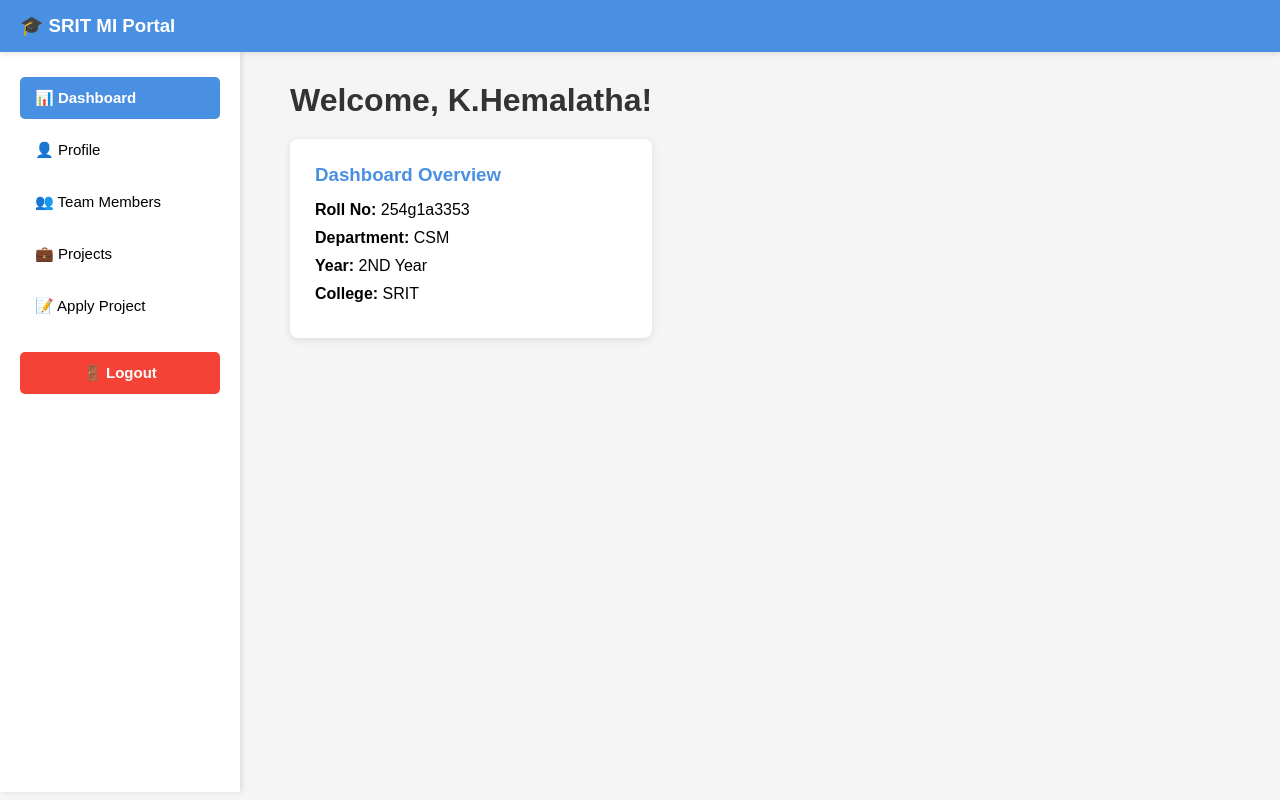
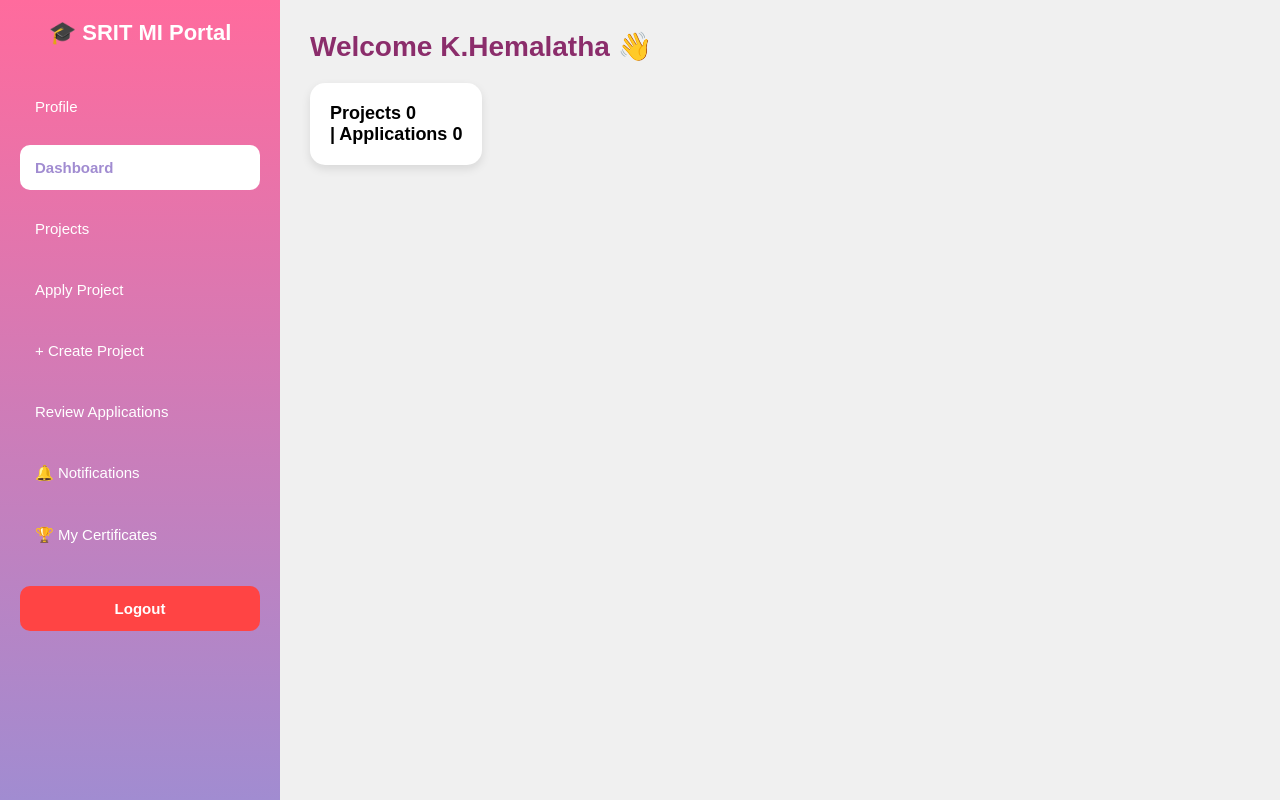
Before and after one commit to kavadihemalatha0317/srit-mi-portal, a Next.js app: page /dashboard in a window 1280 px wide. Built offline with nearby package versions, Linux system fonts and the light colour scheme.

Commit message:
Update dashboard.jsx

```diff
--- a/pages/dashboard.jsx
+++ b/pages/dashboard.jsx
@@ -4,35 +4,65 @@ import { useRouter } from "next/router";
 export default function Dashboard() {
   const [page, setPage] = useState("dashboard");
   const [user, setUser] = useState({});
+  const [projects, setProjects] = useState([]);
+  const [applications, setApplications] = useState([]);
+  const [notifications, setNotifications] = useState([]);
   const [menuOpen, setMenuOpen] = useState(false);
-  const [team, setTeam] = useState([]);
   const router = useRouter();
 
+  // TEAM DATABASE
+  const TEAM_DB = [
+    {id:1, name:"K.Hemalatha", roll:"254g1a3353", dept:"CSM", role:"Project Manager", year:"2ND Year", college:"SRIT", email:"254g1a3353@srit.ac.in"},
+    {id:2, name:"M.Hemalatha", roll:"254g1a3354", dept:"CSM", role:"Frontend Developer", year:"2ND Year", college:"SRIT", email:"254g1a3354@srit.ac.in"},
+    {id:3, name:"M.Jasmitha", roll:"254g1a3359", dept:"CSM", role:"Backend Developer", year:"2ND Year", college:"SRIT", email:"254g1a3359@srit.ac.in"}
+  ];
+
   useEffect(() => {
-    // Current user data
     const roll = localStorage.getItem("currentUser");
-    const defaultUser = {
-      name:"K.Hemalatha",
-      roll:"254g1a3353",
-      dept:"CSM",
-      year:"2ND Year",
-      college:"SRIT",
-      email:"254g1a3353@srit.ac.in"
-    };
-    const data = JSON.parse(localStorage.getItem(roll+"_data")) || defaultUser;
-    setUser(data);
+    const userData = TEAM_DB.find(u => u.roll.toLowerCase() === roll?.toLowerCase()) || TEAM_DB[0];
+    setUser(userData);
 
-    // TEAM DB - 3 MEMBERS
-    const teamDB = [
-      {id:1, name:"K.Hemalatha", roll:"254G1A3353", dept:"CSM", role:"Project Manager", year:"2ND Year", email:"254g1a3353@srit.ac.in", img:"👩‍💼"},
-      {id:2, name:"M.Hemalatha", roll:"254G1A3354", dept:"CSM", role:"Frontend Developer", year:"2ND Year", email:"254g1a3354@srit.ac.in", img:"👩‍💻"},
-      {id:3, name:"M.Jasmitha", roll:"254G1A3359", dept:"CSM", role:"Backend Developer", year:"2ND Year", email:"254g1a3359@srit.ac.in", img:"👩‍💻"}
-    ];
-    if(!localStorage.getItem("team_db")) {
-      localStorage.setItem("team_db", JSON.stringify(teamDB));
+    // Load data from localStorage
+    setProjects(JSON.parse(localStorage.getItem("projects_db") || "[]"));
+    setApplications(JSON.parse(localStorage.getItem("applications_db") || "[]"));
+    setNotifications(JSON.parse(localStorage.getItem("notifications_db") || "[]"));
+  },[])
+
+  // CREATE PROJECT
+  const [newProject, setNewProject] = useState({title:"", desc:"", skills:""});
+  const createProject = () => {
+    const project = {...newProject, id:Date.now(), createdBy:user.roll, status:"open"};
+    const updated = [...projects, project];
+    setProjects(updated);
+    localStorage.setItem("projects_db", JSON.stringify(updated));
+    setNewProject({title:"", desc:"", skills:""});
+    alert("Project Created!");
   }
-    setTeam(JSON.parse(localStorage.getItem("team_db")));
-  },[])
+
+  // APPLY PROJECT
+  const [applyData, setApplyData] = useState({projectId:"", reason:""});
+  const applyProject = () => {
+    const app = {...applyData, id:Date.now(), studentRoll:user.roll, studentName:user.name, status:"pending"};
+    const updated = [...applications, app];
+    setApplications(updated);
+    localStorage.setItem("applications_db", JSON.stringify(updated));
+    setApplyData({projectId:"", reason:""});
+    alert("Applied Successfully!");
+  }
+
+  // GENERATE CERTIFICATE
+  const generateCertificate = () => {
+    const cert = `------------------------------------
+        SRIT MI PORTAL - CERTIFICATE
+
+This is to certify that
+${user.name}
+Roll No: ${user.roll}
+has successfully completed the project.
+Date: ${new Date().toLocaleDateString()}
+------------------------------------`;
+    alert(cert);
+  }
 
   const handleLogout = () => {
     localStorage.removeItem("currentUser");
@@ -40,128 +70,110 @@ export default function Dashboard() {
   }
 
   const menuItems = [
-    {id:"dashboard", name:"📊 Dashboard"},
-    {id:"profile", name:"👤 Profile"},
-    {id:"team", name:"👥 Team Members"},
-    {id:"projects", name:"💼 Projects"},
-    {id:"apply", name:"📝 Apply Project"},
+    {id:"profile", name:"Profile"},
+    {id:"dashboard", name:"Dashboard"},
+    {id:"projects", name:"Projects"},
+    {id:"apply", name:"Apply Project"},
+    {id:"create", name:"+ Create Project"},
+    {id:"review", name:"Review Applications"},
+    {id:"notifications", name:"🔔 Notifications"},
+    {id:"certificate", name:"🏆 My Certificates"},
   ]
+
+  const myProjects = projects.filter(p => p.createdBy === user.roll).length;
+  const myApplications = applications.filter(a => a.studentRoll === user.roll).length;
 
   return (
     <div>
       <style>{`
-        * { margin:0; padding:0; box-sizing:border-box; }
-        body { font-family: Arial, sans-serif; background:#f5f5f5; }
+        * { margin:0; padding:0; box-sizing:border-box; font-family: Arial, sans-serif; }
+        body { background:#f0f0f0; }
 
-        .header {
-          background:#4A90E2;
-          color:white;
-          padding:15px 20px;
-          display:flex;
-          justify-content:space-between;
-          align-items:center;
-          position:sticky;
-          top:0;
-          z-index:100;
-          box-shadow:0 2px 5px rgba(0,0,0,0.1);
-        }
+       .container { display:flex; min-height:100vh; }
 
        .sidebar {
-          width:240px;
-          background:white;
-          height:calc(100vh - 60px);
+          width:280px;
+          background: linear-gradient(180deg, #FF6B9D 0%, #A18CD1 100%);
+          color:white;
+          padding:20px;
           position:fixed;
-          padding:20px;
-          box-shadow:2px 0 5px rgba(0,0,0,0.1);
+          height:100vh;
           overflow-y:auto;
         }
 
+       .logo { font-size:22px; font-weight:bold; margin-bottom:30px; text-align:center; }
+
        .sidebar-btn {
           width:100%;
-          padding:12px 15px;
-          margin:5px 0;
+          padding:14px 15px;
+          margin:8px 0;
           border:none;
-          background:none;
+          background:transparent;
+          color:white;
           text-align:left;
           cursor:pointer;
           font-size:15px;
-          border-radius:5px;
-          transition:0.2s;
+          border-radius:10px;
+          transition:0.3s;
         }
 
-        .sidebar-btn:hover { background:#E3F2FD; }
-        .sidebar-btn.active { background:#4A90E2; color:white; font-weight:bold; }
-
-        .main { margin-left:260px; padding:30px; }
-
-        .card {
-          background:white;
-          padding:25px;
-          border-radius:8px;
-          margin-bottom:20px;
-          box-shadow:0 2px 8px rgba(0,0,0,0.1);
-        }
-
-        .team-grid {
-          display:grid;
-          grid-template-columns:repeat(auto-fit, minmax(280px, 1fr));
-          gap:20px;
-        }
-
-        .team-card {
-          background:white;
-          padding:25px;
-          border-radius:8px;
-          text-align:center;
-          box-shadow:0 2px 8px rgba(0,0,0,0.1);
-          border-top:4px solid #4A90E2;
-        }
+       .sidebar-btn:hover { background:rgba(255,255,255,0.2); }
+       .sidebar-btn.active { background:white; color:#A18CD1; font-weight:bold; }
 
        .logout-btn {
           width:100%;
-          padding:12px;
+          padding:14px;
           margin-top:20px;
-          background:#f44336;
+          background:#ff4444;
           color:white;
           border:none;
-          border-radius:5px;
+          border-radius:10px;
           cursor:pointer;
           font-size:15px;
           font-weight:bold;
         }
 
-        .logout-btn:hover { background:#d32f2f; }
+       .main { margin-left:280px; padding:30px; flex:1; }
 
-        .hamburger {
-          display:none;
-          font-size:24px;
-          background:none;
-          border:none;
-          color:white;
-          cursor:pointer;
+       .welcome { font-size:28px; font-weight:bold; color:#8B2D6B; margin-bottom:20px; }
+
+       .stats-card {
+          background:white;
+          padding:20px;
+          border-radius:15px;
+          display:inline-block;
+          box-shadow:0 4px 10px rgba(0,0,0,0.1);
         }
 
+       .card {
+          background:white;
+          padding:25px;
+          border-radius:15px;
+          margin-bottom:20px;
+          box-shadow:0 4px 10px rgba(0,0,0,0.1);
+        }
+
+       .input { width:100%; padding:12px; margin:10px 0; border:1px solid #ddd; border-radius:8px; }
+       .btn { padding:12px 25px; background:#A18CD1; color:white; border:none; border-radius:8px; cursor:pointer; font-weight:bold; }
+       .btn:hover { background:#8B7AC6; }
+
+       .project-item { border:1px solid #ddd; padding:15px; border-radius:10px; margin:10px 0; }
+
+       .hamburger { display:none; position:fixed; top:15px; right:15px; z-index:999; background:#A18CD1; color:white; border:none; padding:10px 15px; border-radius:5px; }
+
         @media (max-width: 768px) {
-          .sidebar {
-            display: ${menuOpen ? 'block' : 'none'};
-            width:100%;
-            height:auto;
-            position:relative;
-          }
+         .sidebar { display: ${menuOpen? 'block' : 'none'}; width:100%; position:relative; height:auto; }
          .main { margin-left:0; padding:15px; }
          .hamburger { display:block; }
         }
       `}</style>
 
-      {/* HEADER */}
-      <div className="header">
-        <h3>🎓 SRIT MI Portal</h3>
       <button className="hamburger" onClick={()=>setMenuOpen(!menuOpen)}>☰</button>
-      </div>
 
-      <div style={{display:"flex"}}>
+      <div className="container">
         {/* SIDEBAR */}
         <div className="sidebar">
+          <div className="logo">🎓 SRIT MI Portal</div>
           {menuItems.map(item => (
             <button
               key={item.id}
@@ -171,78 +183,106 @@ export default function Dashboard() {
               {item.name}
             </button>
           ))}
-          <button onClick={handleLogout} className="logout-btn">
-            🚪 Logout
-          </button>
+          <button onClick={handleLogout} className="logout-btn">Logout</button>
         </div>
 
-        {/* MAIN CONTENT */}
+        {/* MAIN */}
         <div className="main">
 
-          {/* DASHBOARD PAGE */}
+          {/* PROFILE */}
+          {page==="profile" && (
+            <div className="card">
+              <h2 style={{color:"#A18CD1", marginBottom:"20px"}}>My Profile</h2>
+              <p><b>Name:</b> {user.name}</p>
+              <p><b>Roll No:</b> {user.roll}</p>
+              <p><b>Role:</b> {user.role}</p>
+              <p><b>Department:</b> {user.dept}</p>
+              <p><b>Year:</b> {user.year}</p>
+              <p><b>Email:</b> {user.email}</p>
+            </div>
+          )}
+
+          {/* DASHBOARD */}
           {page==="dashboard" && (
             <div>
-              <h1 style={{marginBottom:"20px", color:"#333"}}>Welcome, {user.name}!</h1>
-              <div className="card">
-                <h3 style={{color:"#4A90E2", marginBottom:"15px"}}>Dashboard Overview</h3>
-                <p style={{margin:"10px 0"}}><b>Roll No:</b> {user.roll}</p>
-                <p style={{margin:"10px 0"}}><b>Department:</b> {user.dept}</p>
-                <p style={{margin:"10px 0"}}><b>Year:</b> {user.year}</p>
-                <p style={{margin:"10px 0"}}><b>College:</b> {user.college}</p>
+              <div className="welcome">Welcome {user.name} 👋</div>
+              <div className="stats-card">
+                <div style={{fontSize:"18px", fontWeight:"bold"}}>Projects {myProjects}</div>
+                <div style={{fontSize:"18px", fontWeight:"bold"}}>| Applications {myApplications}</div>
               </div>
             </div>
           )}
 
-          {/* PROFILE PAGE */}
-          {page==="profile" && (
+          {/* PROJECTS */}
+          {page==="projects" && (
             <div className="card">
-              <h2 style={{color:"#4A90E2", marginBottom:"20px"}}>My Profile</h2>
-              <div style={{lineHeight:"2"}}>
-                <p><b>Name:</b> {user.name}</p>
-                <p><b>Roll No:</b> {user.roll}</p>
-                <p><b>Department:</b> {user.dept}</p>
-                <p><b>Year:</b> {user.year}</p>
-                <p><b>College:</b> {user.college}</p>
-                <p><b>Email:</b> {user.email}</p>
+              <h2 style={{color:"#A18CD1"}}>All Projects</h2>
+              {projects.length===0? <p>No projects yet</p> :
+                projects.map(p => (
+                  <div key={p.id} className="project-item">
+                    <h3>{p.title}</h3>
+                    <p>{p.desc}</p>
+                    <p><b>Skills:</b> {p.skills}</p>
                   </div>
+                ))
+              }
             </div>
           )}
 
-          {/* TEAM PAGE */}
-          {page==="team" && (
-            <div>
-              <h2 style={{color:"#4A90E2", marginBottom:"20px"}}>Our Team Members</h2>
-              <div className="team-grid">
-                {team.map(member => (
-                  <div key={member.id} className="team-card">
-                    <div style={{fontSize:"60px", marginBottom:"15px"}}>{member.img}</div>
-                    <h3 style={{color:"#333", marginBottom:"10px"}}>{member.name}</h3>
-                    <p style={{margin:"8px 0"}}><b>Roll:</b> {member.roll}</p>
-                    <p style={{margin:"8px 0"}}><b>Role:</b> {member.role}</p>
-                    <p style={{margin:"8px 0"}}><b>Dept:</b> {member.dept}</p>
-                    <p style={{margin:"8px 0"}}><b>Year:</b> {member.year}</p>
-                    <p style={{margin:"8px 0", fontSize:"14px", color:"#666"}}>{member.email}</p>
-                  </div>
-                ))}
-              </div>
+          {/* CREATE PROJECT */}
+          {page==="create" && (
+            <div className="card">
+              <h2 style={{color:"#A18CD1"}}>Create New Project</h2>
+              <input className="input" placeholder="Project Title" value={newProject.title} onChange={e=>setNewProject({...newProject, title:e.target.value})} />
+              <textarea className="input" placeholder="Description" rows="4" value={newProject.desc} onChange={e=>setNewProject({...newProject, desc:e.target.value})} />
+              <input className="input" placeholder="Required Skills" value={newProject.skills} onChange={e=>setNewProject({...newProject, skills:e.target.value})} />
+              <button className="btn" onClick={createProject}>Create Project</button>
             </div>
           )}
 
-          {/* PROJECTS PAGE */}
-          {page==="projects" && (
+          {/* APPLY PROJECT */}
+          {page==="apply" && (
             <div className="card">
-              <h2 style={{color:"#4A90E2", marginBottom:"20px"}}>My Projects</h2>
-              <p>No projects assigned yet.</p>
-              <p style={{marginTop:"10px", color:"#666"}}>Apply for a project to get started!</p>
+              <h2 style={{color:"#A18CD1"}}>Apply for Project</h2>
+              <select className="input" value={applyData.projectId} onChange={e=>setApplyData({...applyData, projectId:e.target.value})}>
+                <option value="">Select Project</option>
+                {projects.map(p => <option key={p.id} value={p.id}>{p.title}</option>)}
+              </select>
+              <textarea className="input" placeholder="Why do you want this project?" rows="4" value={applyData.reason} onChange={e=>setApplyData({...applyData, reason:e.target.value})} />
+              <button className="btn" onClick={applyProject}>Apply Now</button>
             </div>
           )}
 
-          {/* APPLY PAGE */}
-          {page==="apply" && (
+          {/* REVIEW APPLICATIONS */}
+          {page==="review" && (
             <div className="card">
-              <h2 style={{color:"#4A90E2", marginBottom:"20px"}}>Apply for Project</h2>
-              <p>Project application form will be available soon.</p>
-              <p style={{marginTop:"10px", color:"#666"}}>Stay tuned!</p>
+              <h2 style={{color:"#A18CD1"}}>Review Applications</h2>
+              {applications.filter(a => projects.find(p=>p.id==a.projectId)?.createdBy === user.roll).length===0?
+                <p>No applications yet</p> :
+                applications.filter(a => projects.find(p=>p.id==a.projectId)?.createdBy === user.roll).map(a => (
+                  <div key={a.id} className="project-item">
+                    <p><b>Student:</b> {a.studentName} - {a.studentRoll}</p>
+                    <p><b>Project:</b> {projects.find(p=>p.id==a.projectId)?.title}</p>
+                    <p><b>Status:</b> {a.status}</p>
+                  </div>
+                ))
+              }
+            </div>
+          )}
+
+          {/* NOTIFICATIONS */}
+          {page==="notifications" && (
+            <div className="card">
+              <h2 style={{color:"#A18CD1"}}>Notifications</h2>
+              <p>No new notifications</p>
+            </div>
+          )}
+
+          {/* CERTIFICATES */}
+          {page==="certificate" && (
+            <div className="card">
+              <h2 style={{color:"#A18CD1"}}>My Certificates</h2>
+              <button className="btn" onClick={generateCertificate}>Generate Certificate</button>
             </div>
           )}
 
```
Lines whose indentation alone changed are shown as unchanged.
